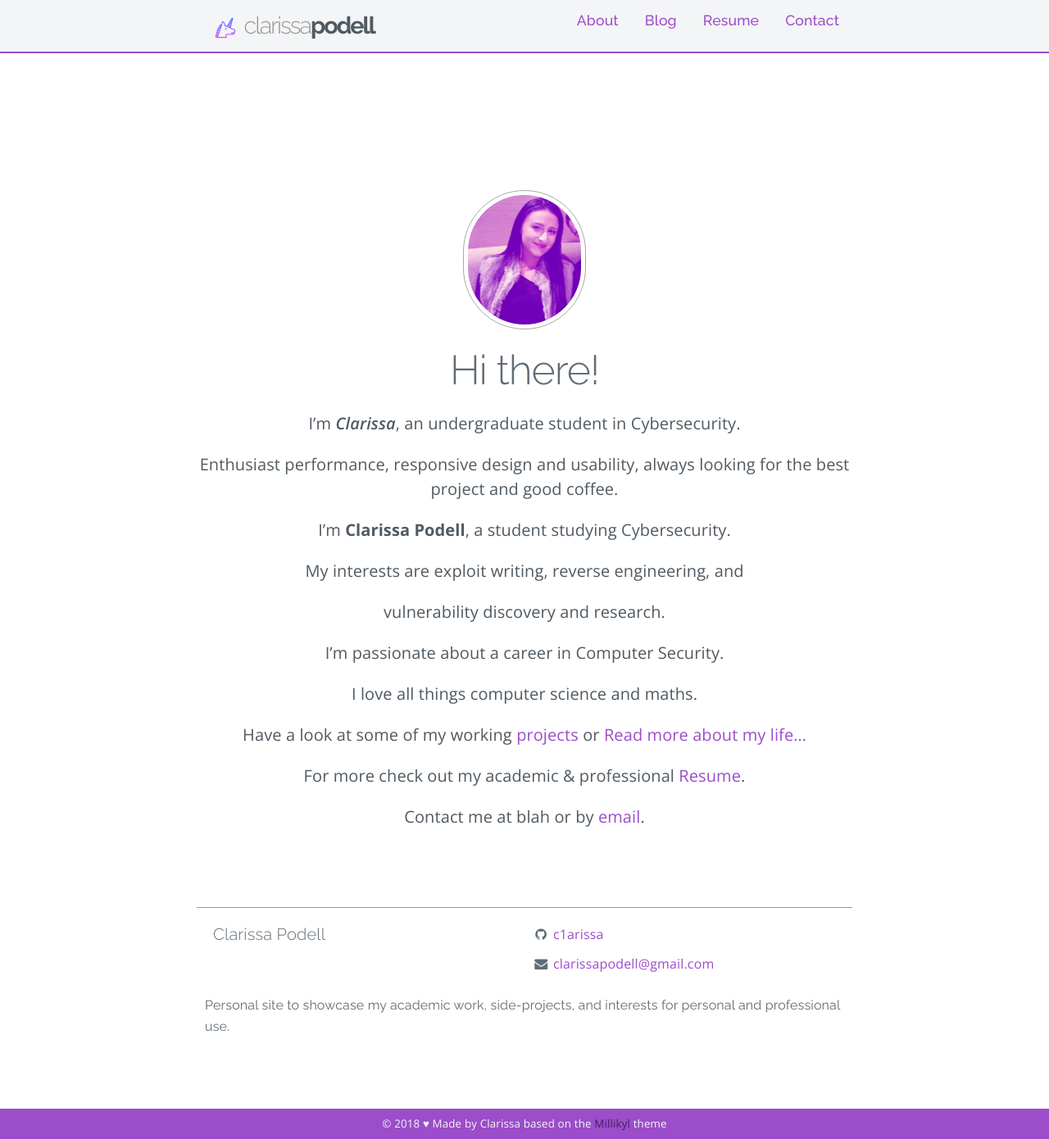
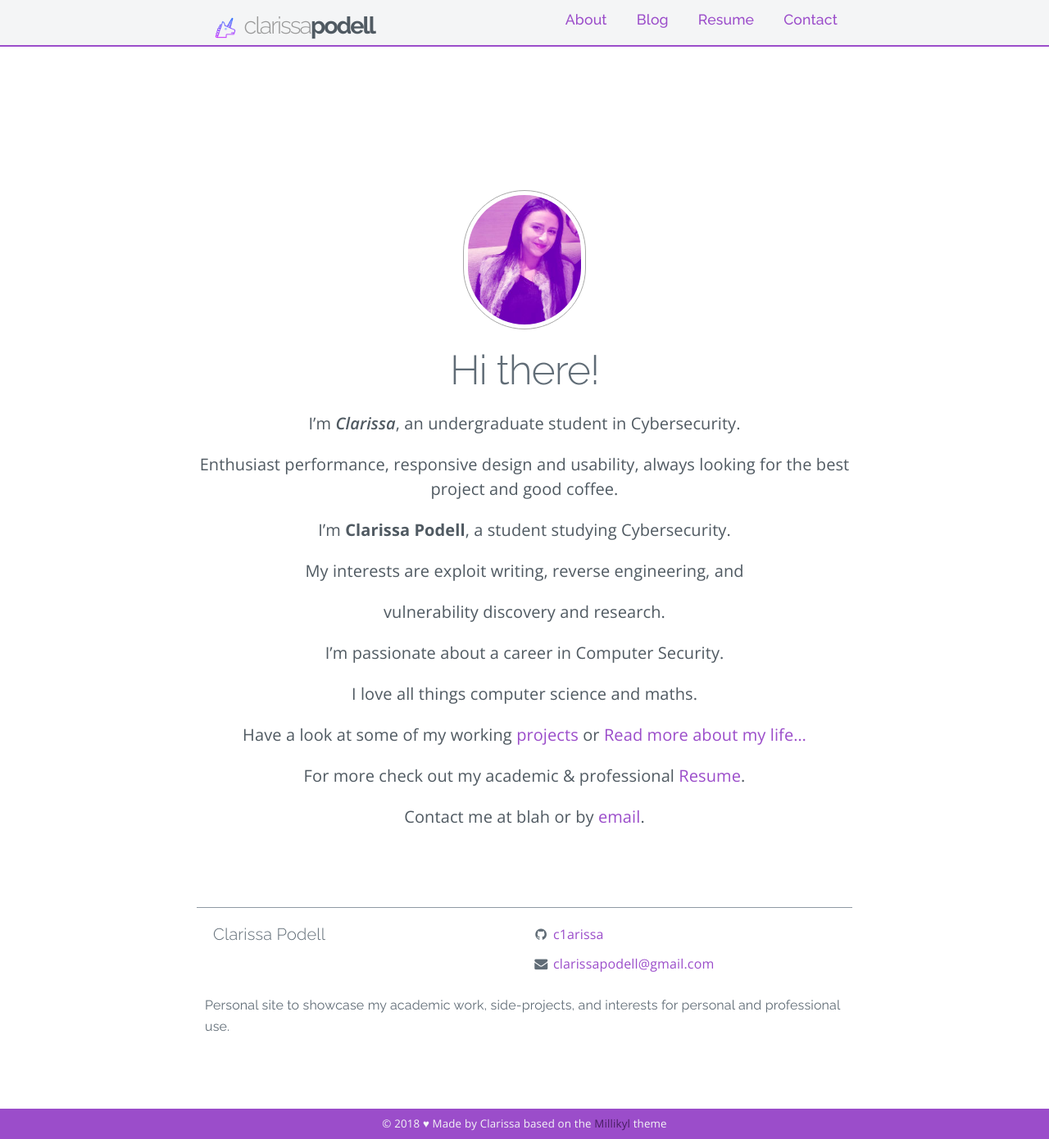
Before and after one commit to c1arissa/c1arissa.github.io, a Jekyll site: the page built from index.md, in a window 1280 px wide and 1390 px high. Shown: the whole window at 82% size. Built offline with Jekyll 4.4.1, drawn with Linux system fonts in a browser that asks for light colours; nearby versions of some CDN libraries; a style sheet for code colours, icons or effects is not loaded.

Commit message:
Update _nav.scss

```diff
--- a/_sass/_nav.scss
+++ b/_sass/_nav.scss
@@ -17,9 +17,9 @@ nav {
       a {
         display: block;
         // padding: 0 20px;
-	padding: 14px 16px;
+	padding: 8px 18px;
 	padding-top: 1.1rem;
-       // line-height: $nav-height;
+        line-height: 1.5;
         background: $nav-background;
         color: $nav-font-color;
         text-decoration: none;
```
